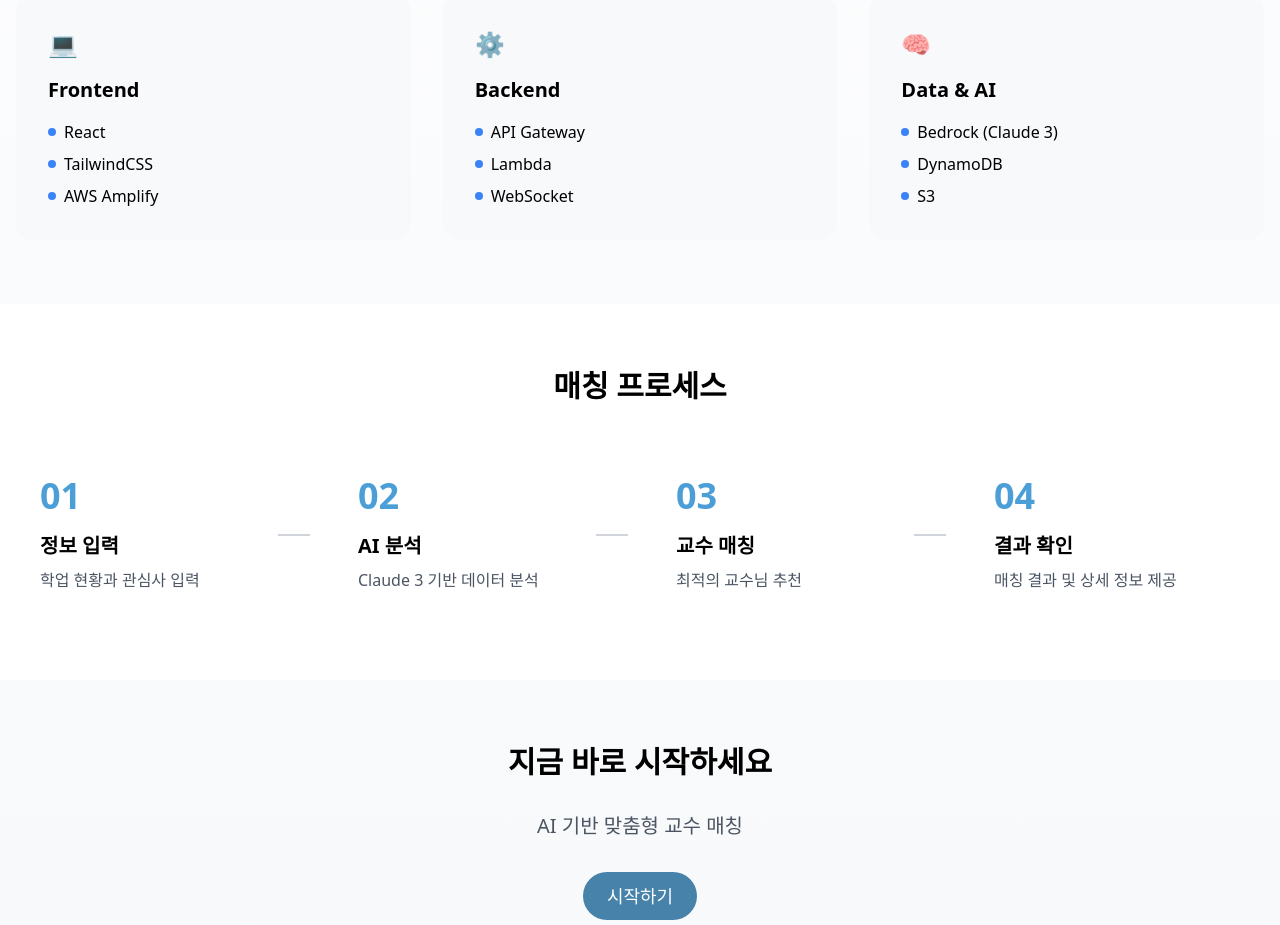
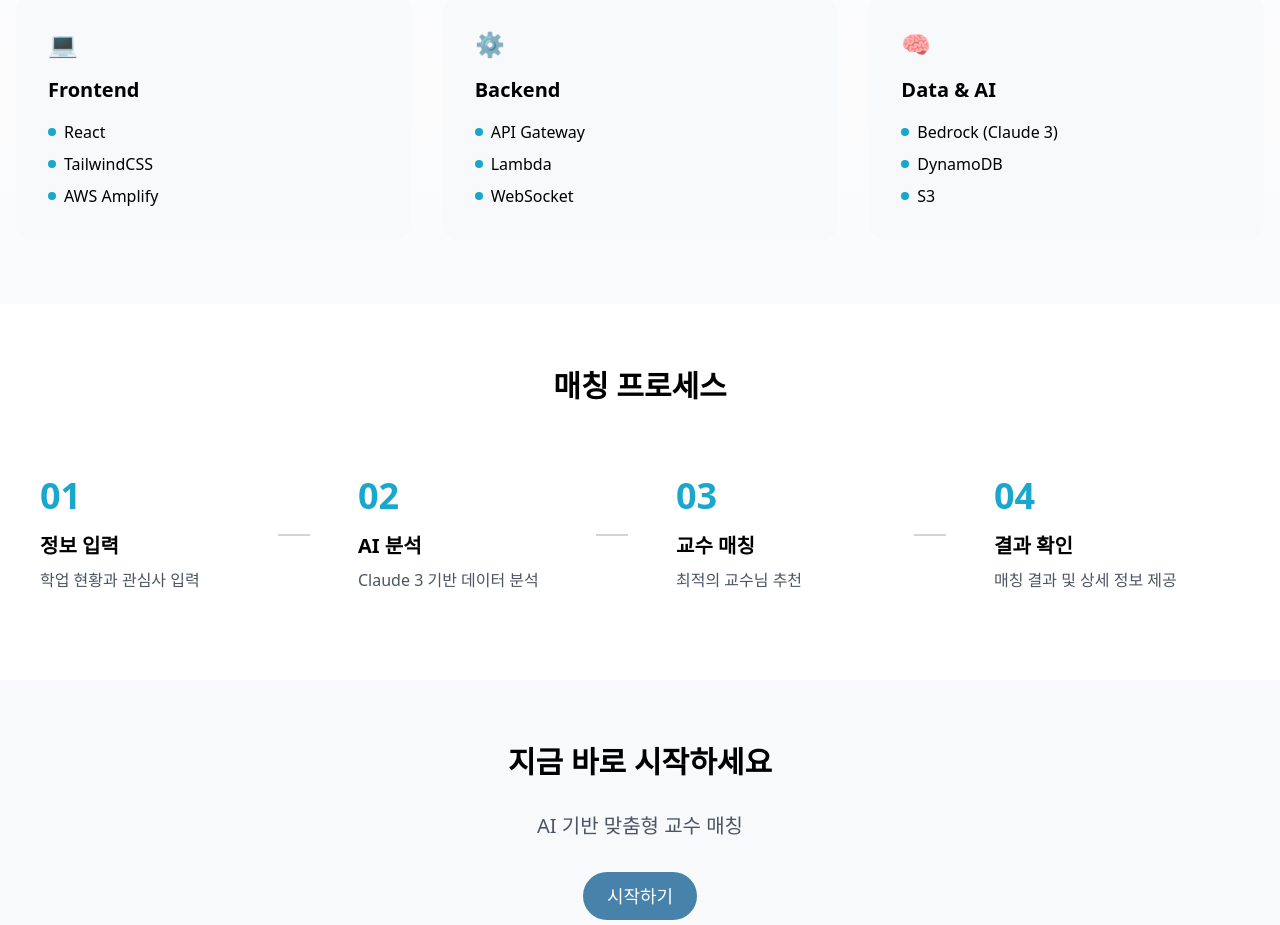
Before and after one commit to 2024-GDGoC-Iron/frontend, a React (Create React App) app: page / in a window 1280 px wide. Shown: the part 1260-2185 px from the top of the page. Built offline with nearby package versions, Linux system fonts and the light colour scheme; a web font is replaced by a local one.

Commit message:
Update: color update

```diff
--- a/src/pages/HomePage.jsx
+++ b/src/pages/HomePage.jsx
@@ -93,7 +93,7 @@ export default function HomePage() {
                 <ul className="space-y-2">
                   {section.items.map((item, i) => (
                     <li key={i} className="flex items-center gap-2">
-                      <div className="w-2 h-2 rounded-full bg-blue-500"></div>
+                      <div className="w-2 h-2 rounded-full bg-[#19A7CE]"></div>
                       <span>{item}</span>
                     </li>
                   ))}
@@ -116,7 +116,7 @@ export default function HomePage() {
               { number: "04", title: "결과 확인", desc: "매칭 결과 및 상세 정보 제공" }
             ].map((step, index) => (
               <div key={index} className="relative p-6">
-                <div className="text-4xl font-bold text-[#4B9FD6] mb-4">{step.number}</div>
+                <div className="text-4xl font-bold text-[#19A7CE] mb-4">{step.number}</div>
                 <h3 className="text-xl font-bold mb-2">{step.title}</h3>
                 <p className="text-gray-600">{step.desc}</p>
                 {index < 3 && (
```
